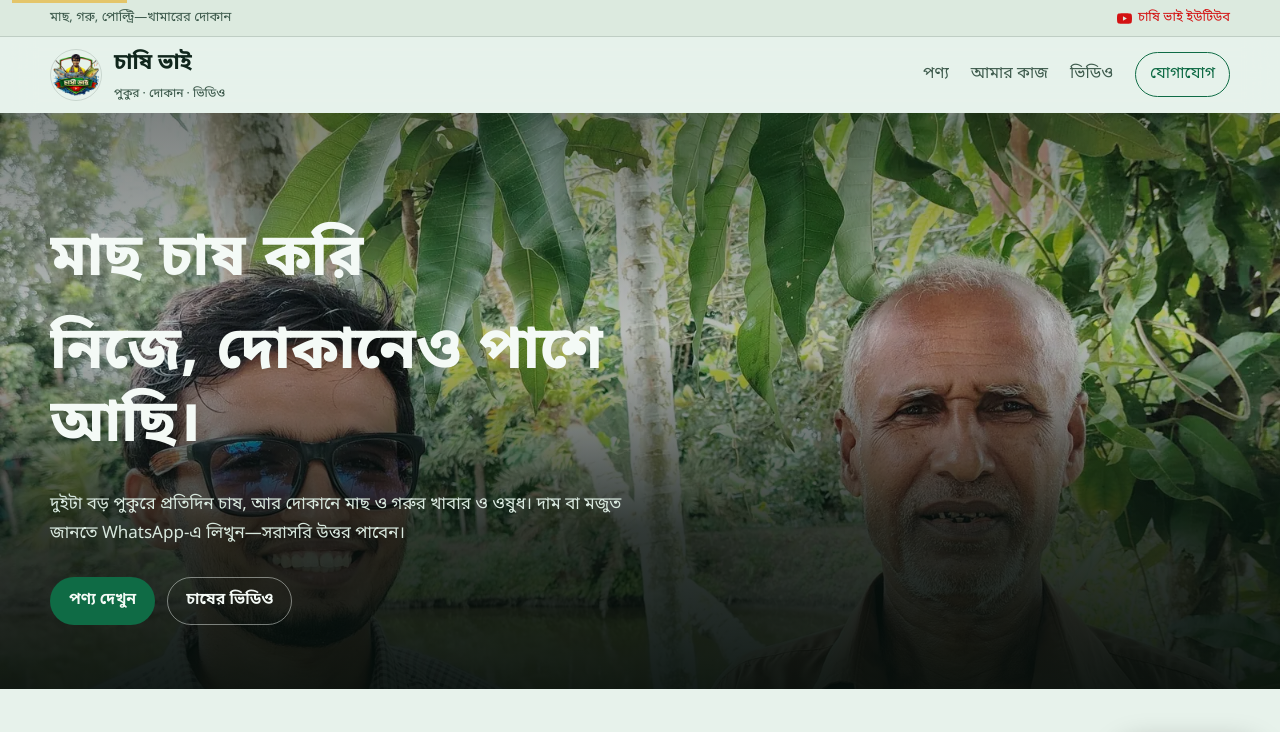
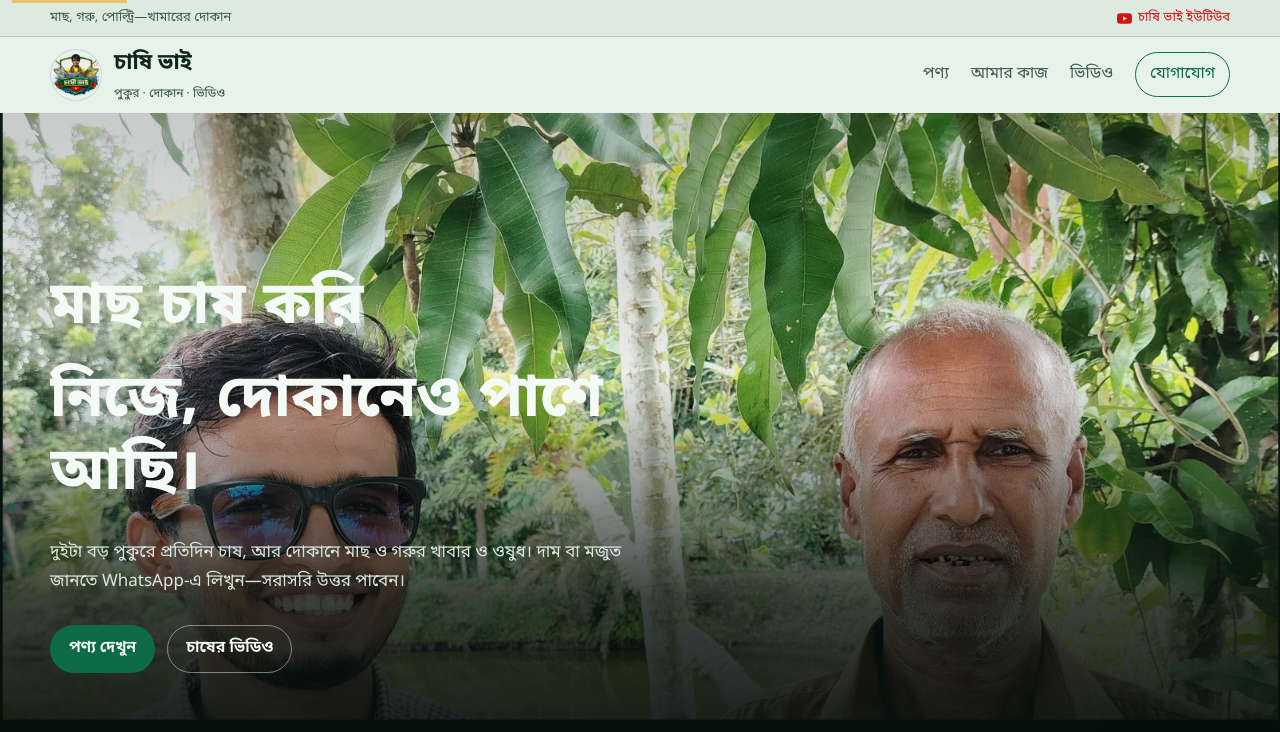
Before and after one commit to DevAnikRoy/Chasi-Vai, a Next.js app: page / in a window 1280 px wide. Shown: the top 732 px of the page. Built offline with nearby package versions, Linux system fonts and the light colour scheme.

Commit message:
fixing hero slider images size and position

```diff
--- a/src/app/globals.css
+++ b/src/app/globals.css
@@ -207,10 +207,10 @@ img {
 .hero {
   position: relative;
   display: grid;
-  min-height: min(72svh, 640px);
+  min-height: clamp(520px, 78svh, 720px);
   color: var(--paper);
   overflow: hidden;
-  background: #12352c;
+  background: #0a1814;
 }
 
 .hero-slides {
@@ -236,8 +236,24 @@ img {
   }
 }
 
+.hero-slide-media {
+  position: absolute;
+  inset: 0;
+}
+
 .hero-photo {
   object-fit: cover;
+  object-position: var(--hero-pos, center);
+}
+
+/* মানুষ/মুখ—ট্যাবলেটে একটু ছোট স্কেল, পুরো ফিগার দেখা যায় */
+.hero-slide[data-focus="people"] .hero-slide-media {
+  inset: -2% -3%;
+}
+
+.hero-slide[data-focus="people"] .hero-photo {
+  transform: scale(0.94);
+  transform-origin: center 22%;
 }
 
 .hero-shade {
@@ -246,11 +262,23 @@ img {
   pointer-events: none;
   background: linear-gradient(
     180deg,
-    rgba(5, 14, 11, 0.52) 0%,
-    rgba(5, 14, 11, 0.28) 38%,
-    rgba(5, 14, 11, 0.82) 72%,
-    rgba(5, 14, 11, 0.94) 100%
+    rgba(5, 14, 11, 0.22) 0%,
+    rgba(5, 14, 11, 0.08) 42%,
+    rgba(5, 14, 11, 0.78) 78%,
+    rgba(5, 14, 11, 0.92) 100%
   );
+}
+
+.sr-only {
+  position: absolute;
+  width: 1px;
+  height: 1px;
+  padding: 0;
+  margin: -1px;
+  overflow: hidden;
+  clip: rect(0, 0, 0, 0);
+  white-space: nowrap;
+  border: 0;
 }
 
 .hero-overlay {
@@ -1341,7 +1369,26 @@ footer {
   }
 
   .hero {
-    min-height: min(68svh, 560px);
+    min-height: clamp(480px, 86svh, 680px);
+  }
+
+  .hero-photo {
+    object-position: var(--hero-pos-sm, var(--hero-pos, center));
+  }
+
+  .hero-slide[data-focus="people"] .hero-slide-media {
+    inset: 0;
+  }
+
+  .hero-slide[data-focus="people"] .hero-photo {
+    object-fit: contain;
+    object-position: center 36%;
+    transform: none;
+  }
+
+  .hero-slide[data-focus="wide"] .hero-photo {
+    object-fit: cover;
+    object-position: var(--hero-pos-sm, var(--hero-pos, center));
   }
 
   .hero-overlay {
--- a/src/components/hero-carousel.tsx
+++ b/src/components/hero-carousel.tsx
@@ -1,7 +1,7 @@
 "use client";
 
 import Image from "next/image";
-import { useEffect, useState } from "react";
+import { useEffect, useState, type CSSProperties } from "react";
 import { heroSlides, type HeroSlide } from "@/data/hero-slides";
 
 const INTERVAL_MS = 5500;
@@ -22,10 +22,24 @@ export default function HeroCarousel({ reduced, slides = heroSlides }: HeroCarou
     return () => window.clearInterval(timer);
   }, [reduced, slides.length]);
 
+  const active = slides[index];
+
   return (
     <div className="hero-slides" aria-hidden={slides.length <= 1}>
-      {slides.map((slide, at) => (
-        <div className={at === index ? "hero-slide is-active" : "hero-slide"} key={slide.src}>
+      {slides.map((slide, at) => {
+        const style = {
+          "--hero-pos": slide.position,
+          "--hero-pos-sm": slide.positionSm,
+        } as CSSProperties;
+
+        return (
+          <div
+            className={at === index ? "hero-slide is-active" : "hero-slide"}
+            data-focus={slide.focus}
+            key={slide.src}
+            style={style}
+          >
+            <div className="hero-slide-media">
               <Image
                 className="hero-photo"
                 src={slide.src}
@@ -33,11 +47,15 @@ export default function HeroCarousel({ reduced, slides = heroSlides }: HeroCarou
                 fill
                 priority={at === 0}
                 sizes="100vw"
-            style={{ objectPosition: slide.position }}
               />
             </div>
-      ))}
+          </div>
+        );
+      })}
       <div className="hero-shade" />
+      <p className="hero-slide-caption sr-only" aria-live="polite">
+        {active?.alt}
+      </p>
     </div>
   );
 }
--- a/src/data/hero-slides.ts
+++ b/src/data/hero-slides.ts
@@ -1,34 +1,54 @@
 export type HeroSlide = {
   src: string;
   alt: string;
+  /** wide = অনেক মানুষ/বanner; people = মুখ দেখা জরুরি */
+  focus: "wide" | "people";
   position: string;
+  positionSm: string;
 };
 
-/** পুকুর, দোকান, প্রশিক্ষণ ও আয়োজন—হিরোতে ঘোরে */
+/** পুকুর, দোকান, প্রশিক্ষণ—হিরোতে ঘোরে (ফোকাস প্রতি ছবি) */
 export const heroSlides: HeroSlide[] = [
   {
     src: "/images/trust/training.webp",
     alt: "চাষিদের প্রশিক্ষণ অনুষ্ঠান",
-    position: "center 42%",
+    focus: "wide",
+    position: "50% 28%",
+    positionSm: "50% 24%",
   },
   {
     src: "/images/trust/pond-bank.webp",
     alt: "পুকুরের পাড়ে চাষি ভাই",
-    position: "50% 22%",
+    focus: "people",
+    position: "50% 16%",
+    positionSm: "50% 12%",
   },
   {
     src: "/images/trust/seminar.webp",
     alt: "প্রশিক্ষণ ও সেমিনার",
-    position: "50% 55%",
+    focus: "wide",
+    position: "50% 45%",
+    positionSm: "50% 40%",
+  },
+  {
+    src: "/images/trust/shelves.webp",
+    alt: "দোকানে পুরস্কারসহ চাষি ভাই",
+    focus: "people",
+    position: "44% 32%",
+    positionSm: "50% 28%",
   },
   {
     src: "/images/trust/award.webp",
-    alt: "দোকানে স্বীকৃতি",
-    position: "50% 40%",
+    alt: "দোকানে দলের সঙ্গে",
+    focus: "people",
+    position: "50% 34%",
+    positionSm: "50% 28%",
   },
   {
     src: "/images/trust/shop.webp",
     alt: "দোকানের ভিতর",
-    position: "52% 45%",
+    focus: "people",
+    position: "50% 36%",
+    positionSm: "50% 30%",
   },
 ];
```
Lines whose indentation alone changed are shown as unchanged.
